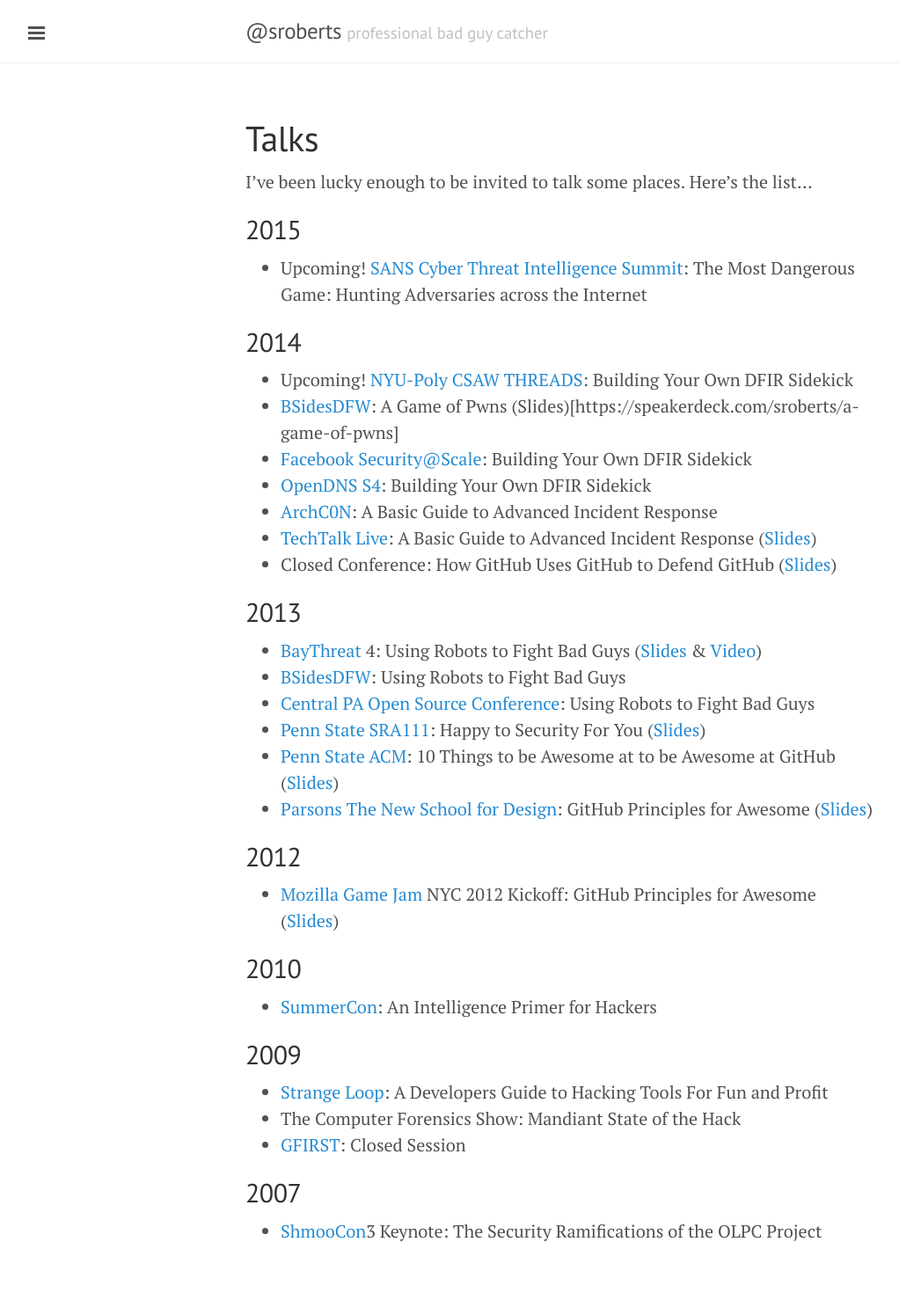
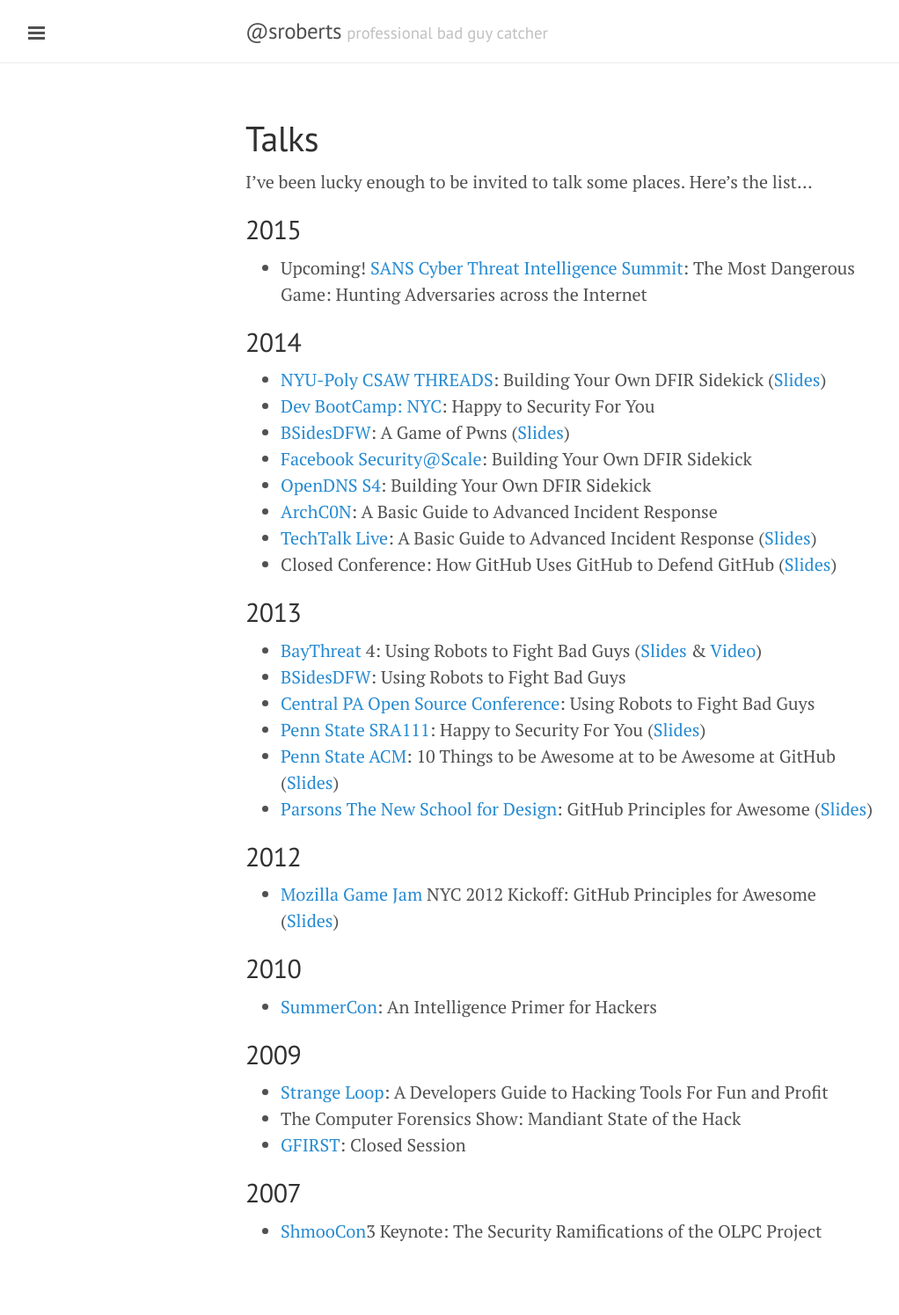
Before and after one commit to sroberts/sroberts.github.io, a Jekyll site: the page built from talks.md, in a window 1280 px wide. Shown: the whole page at 88% size, without its empty margins (1-1023 px from the left). Built offline with Jekyll 4.4.1, drawn with Linux system fonts in a browser that asks for light colours; nearby versions of some CDN libraries.

Commit message:
added final updates

```diff
--- a/talks.md
+++ b/talks.md
@@ -13,8 +13,9 @@
 - Upcoming! [SANS Cyber Threat Intelligence Summit](https://www.sans.org/event/sans-cyber-threat-intelligence-summit): The Most Dangerous Game: Hunting Adversaries across the Internet
 
 ## 2014
-- Upcoming! [NYU-Poly CSAW THREADS](https://csaw.isis.poly.edu/threads): Building Your Own DFIR Sidekick
-- [BSidesDFW](http://www.bsidesdfw.com): A Game of Pwns (Slides)[https://speakerdeck.com/sroberts/a-game-of-pwns]
+- [NYU-Poly CSAW THREADS](https://csaw.isis.poly.edu/threads): Building Your Own DFIR Sidekick ([Slides](https://speakerdeck.com/sroberts/building-your-own-dfir-sidekick-threads-edition))
+- [Dev BootCamp: NYC](http://www.meetup.com/DBCx-NYC/events/218621973/): Happy to Security For You
+- [BSidesDFW](http://www.bsidesdfw.com): A Game of Pwns ([Slides](https://speakerdeck.com/sroberts/a-game-of-pwns))
 - [Facebook Security@Scale](http://facebook.com): Building Your Own DFIR Sidekick
 - [OpenDNS S4](http://labs.opendns.com/2014/09/03/s4-incident-responder-conference-september-18th-2014-san-francisco-ca/): Building Your Own DFIR Sidekick
 - [ArchC0N](http://www.archc0n.org): A Basic Guide to Advanced Incident Response
```
